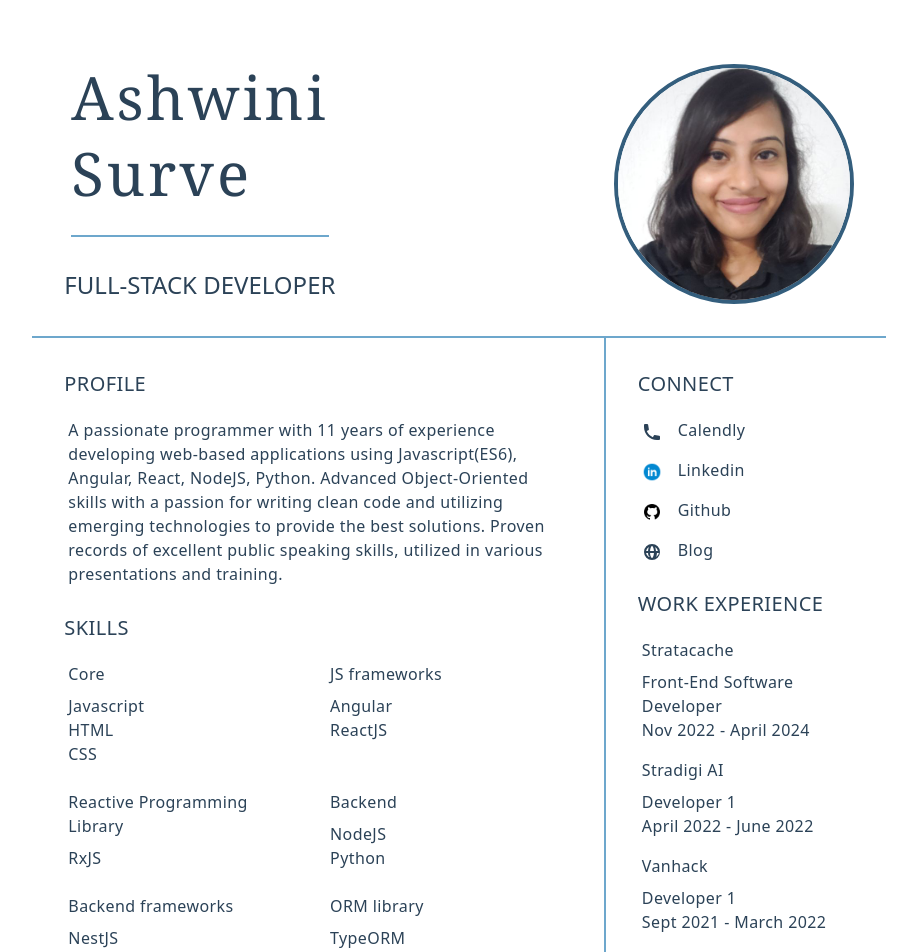
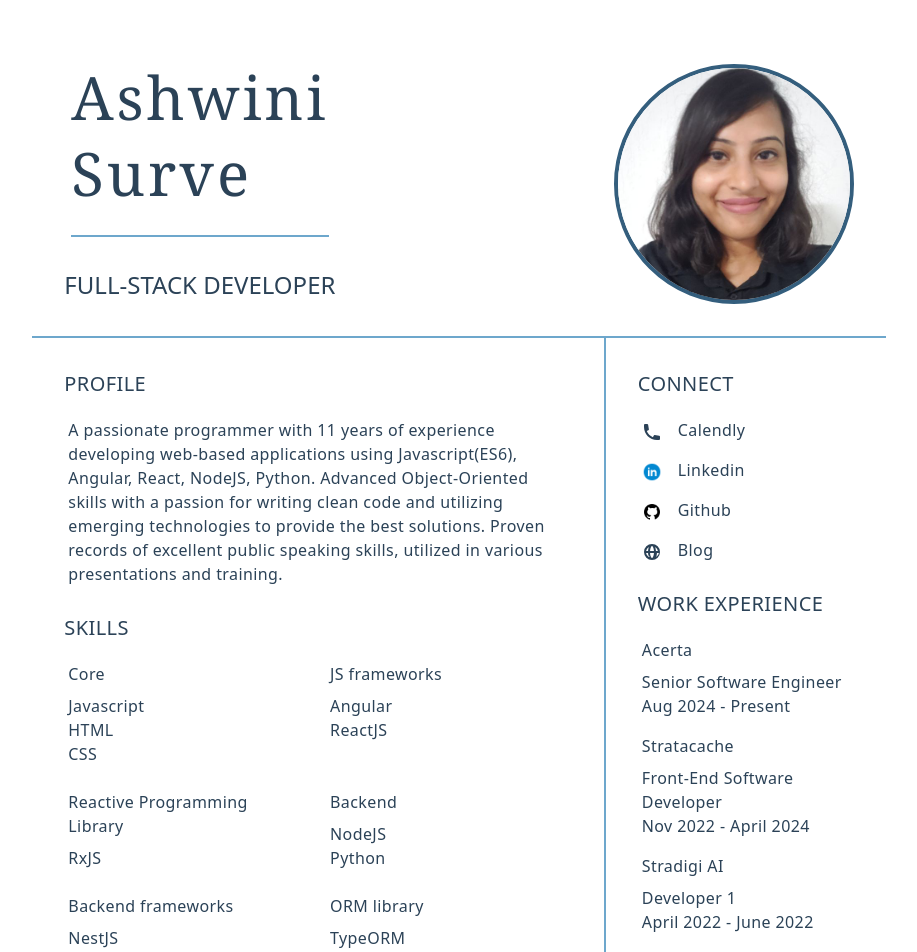
Before and after one commit to surveashwini/portfolio, a Next.js app: page / in a window 1280 px wide. Shown: the top 952 px of the page, without its empty margins (181-1098 px from the left). Built offline with nearby package versions, Linux system fonts and the light colour scheme.

Commit message:
Update index.js

```diff
--- a/pages/index.js
+++ b/pages/index.js
@@ -204,6 +204,11 @@ export default function Home() {
             <h4 className="pb-4 text-xl font-medium">WORK EXPERIENCE</h4>
             <section className="m-1">
               <section className="pb-4">
+                <section className="font-medium pb-2">Acerta</section>
+                <section className="block">Senior Software Engineer</section>
+                <section className="block">Aug 2024 - Present</section>
+              </section>
+              <section className="pb-4">
                 <section className="font-medium pb-2">Stratacache</section>
                 <section className="block">Front-End Software Developer</section>
                 <section className="block">Nov 2022 - April 2024</section>
```
